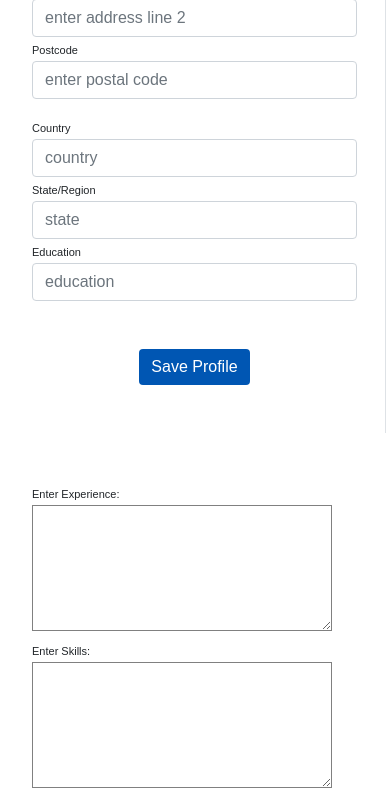
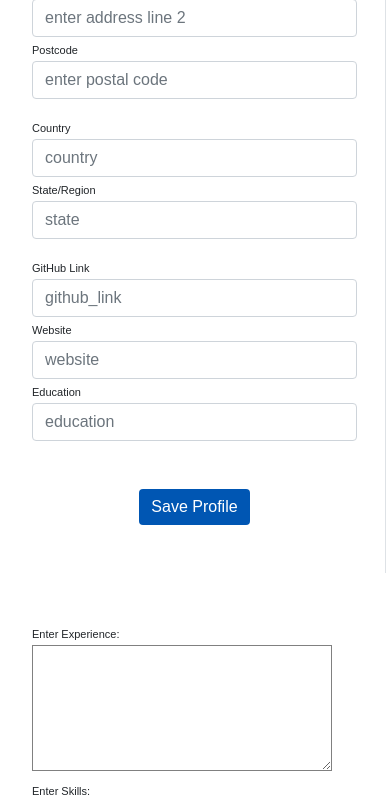
Before and after one commit to chinhegde/Cloud-native-Microservices-for-Job-Portal, a Flask app: template templates/user-registration.html in a window 390 px wide. Shown: the part 839-1635 px from the top of the page. Run offline with Flask 3, Linux system fonts and the light colour scheme; the template is opened without the code that fills it, so the values that code supplies are empty; parts of the project's set-up code (start-up, migrations or seed data) failed here and were passed over; some libraries are stand-ins or nearby versions.

Commit message:
Added website and Github textbox

```diff
--- a/app.py
+++ b/app.py
@@ -11,14 +11,14 @@ cognito_client = boto3.client('cognito-idp', region_name='us-west-1')
 dynamodb = boto3.resource('dynamodb', region_name='us-west-1')
 userTable = dynamodb.Table('users')
 
-# with open('/application/jobs.json', 'r') as jobs_file:
+#with open('/application/jobs.json', 'r') as jobs_file:
 with open('jobs.json', 'r') as jobs_file:
     jobs_data = json.load(jobs_file)
     print(jobs_data.keys())
 
 @app.route('/')
 def login():
-    return render_template('index.html') #, public_ip=publicIP)
+    return render_template('index.html', public_ip=publicIP)
 
 @app.route('/search', methods=['GET', 'POST'])
 def search():
@@ -144,6 +144,8 @@ def user_registeration():
     experience = request.form.get('experience')
     skills = request.form.get('skills')
     recruiter = request.form.get('recruiter')
+    website = request.form.get('website')
+    github_link = request.form.get('github_link')
 
     db_response = userTable.put_item(
         Item={
@@ -160,7 +162,9 @@ def user_registeration():
             'education': str(education),
             'experience': str(experience),
             'skills': str(skills),
-            'recruiter': bool(recruiter)
+            'recruiter': bool(recruiter),
+            'website': str(website),
+            'github_link': str(github_link)
         })
 
     return redirect('/search')
@@ -250,8 +254,8 @@ def create_job():
     return render_template('posted.html', job_id = str(job_id))
 
 if __name__ == '__main__':
-    # publicIP = sys.argv[1]
-    # publicIP = publicIP.strip()
-    # print(publicIP)
-    # app.run(host=os.getenv('IP', '0.0.0.0'), port=int(os.getenv('PORT', 9001)), ssl_context='adhoc')
-    app.run(debug=True)
+    publicIP = sys.argv[1]
+    publicIP = publicIP.strip()
+    print(publicIP)
+    app.run(host=os.getenv('IP', '0.0.0.0'), port=int(os.getenv('PORT', 9001)), ssl_context='adhoc')
+    # app.run(debug=True)
--- a/templates/user-registration.html
+++ b/templates/user-registration.html
@@ -106,8 +106,12 @@ body {
                             <div class="col-md-6"><label class="labels">Country</label><input type="text" class="form-control" placeholder="country" id="country" name="country" value=""></div>
                             <div class="col-md-6"><label class="labels">State/Region</label><input type="text" class="form-control" value="" placeholder="state" id="state" name="state"></div>
                         </div>
-                        <div class="col-md-12"><label class="labels">Education</label><input type="text" class="form-control" placeholder="education" id="education" name="education" value=""></div>
-                        <div class="mt-5 text-center"><button class="btn btn-primary profile-button" type="submit">Save Profile</button></div>
+                        <div class="row mt-3">
+                            <div class="col-md-12"><label class="labels">GitHub Link</label><input type="text" class="form-control" placeholder="github_link" id="github_link" name="github_link" value=""></div>
+                            <div class="col-md-12"><label class="labels">Website</label><input type="text" class="form-control" placeholder="website" id="website" name="website" value=""></div>
+                            <div class="col-md-12"><label class="labels">Education</label><input type="text" class="form-control" placeholder="education" id="education" name="education" value=""></div>
+                            <div class="mt-5 text-center"><button class="btn btn-primary profile-button" type="submit">Save Profile</button></div>
+                        </div>
                     </div>
                 </div>
                 <div class="col-md-4">
```
